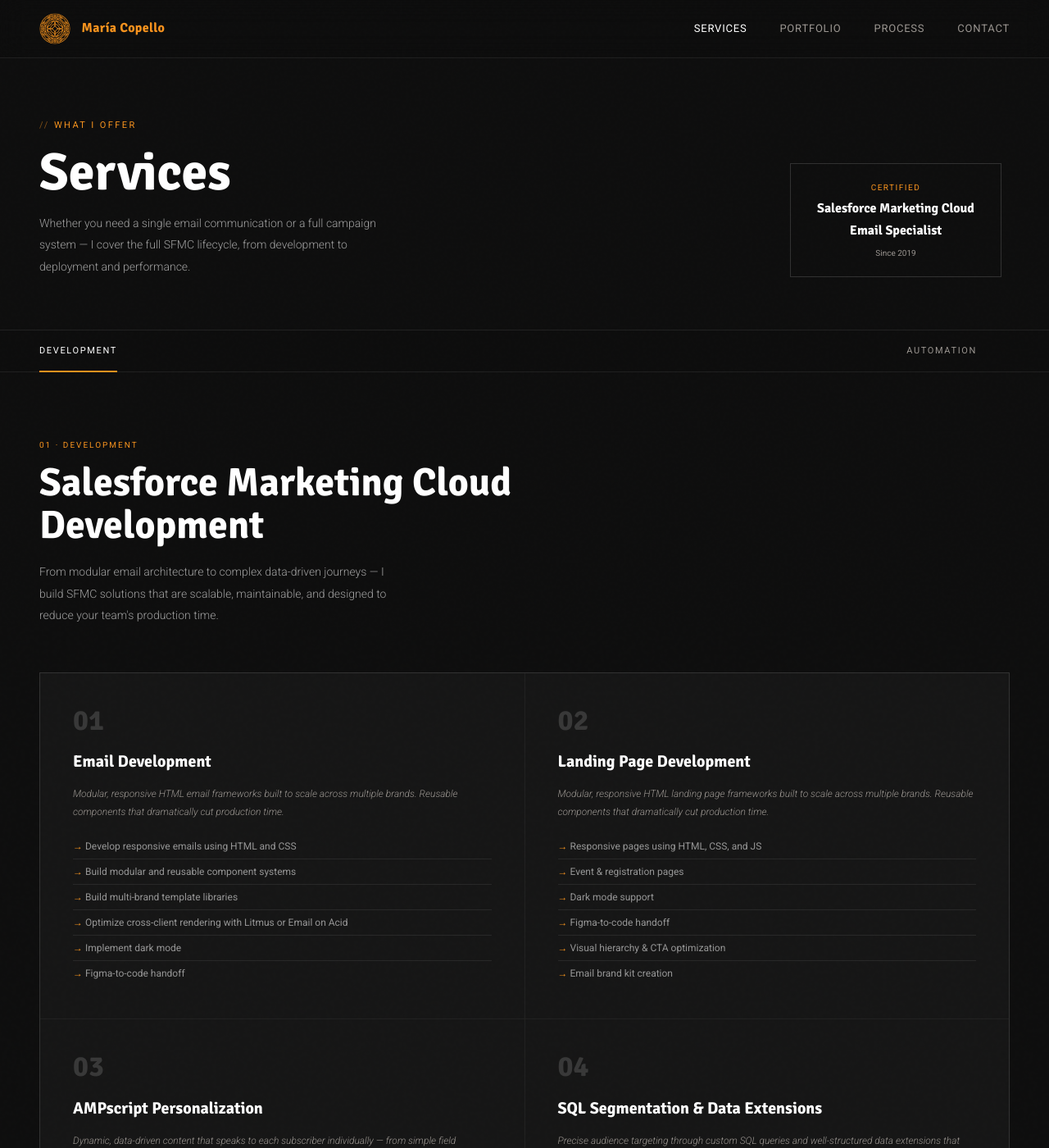
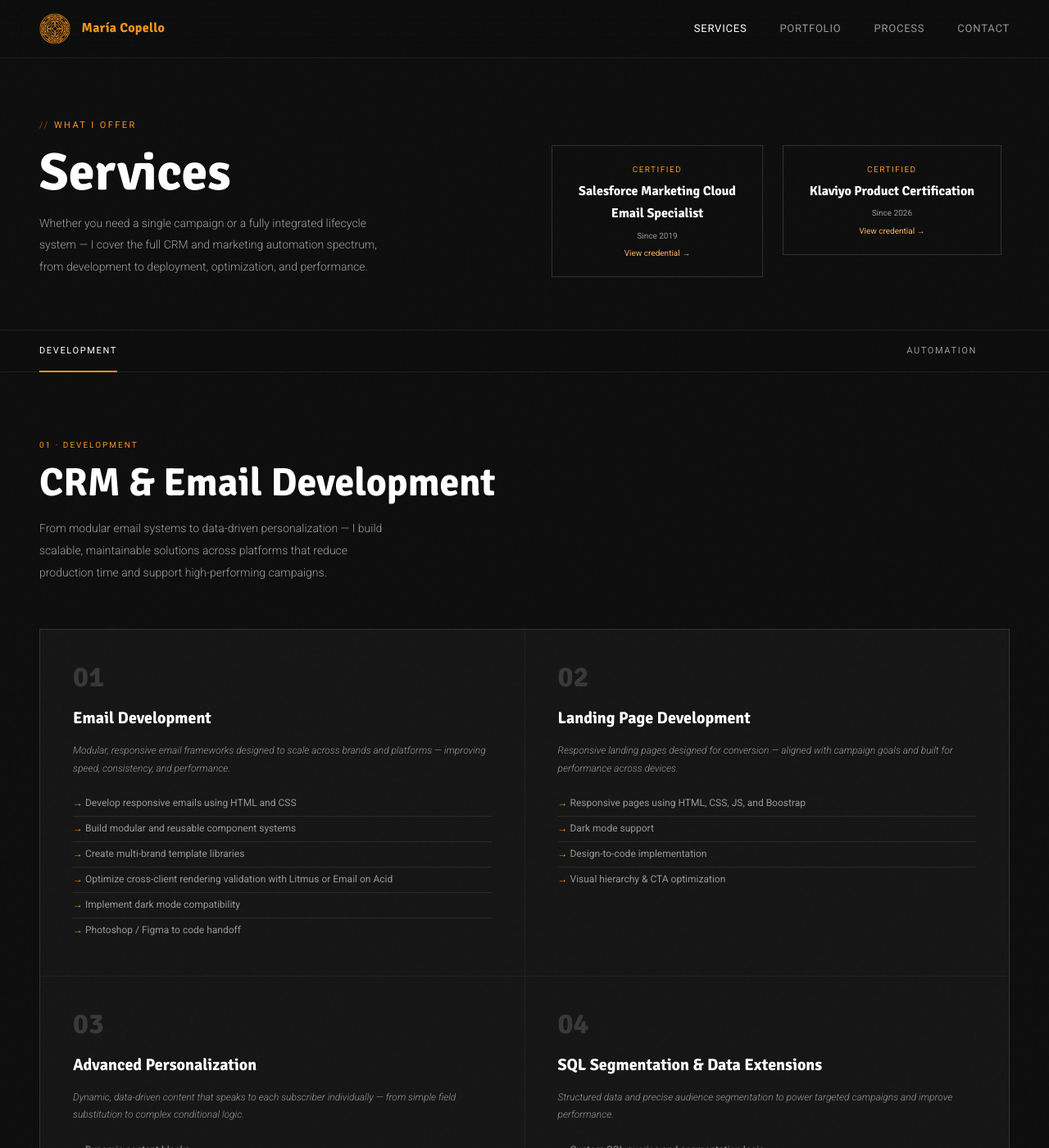
Before and after one commit to mabecoart/github.io, a Jekyll site: the page built from services.html, in a window 1280 px wide and 1400 px high. Shown: the whole window at 82% size. Built offline with Jekyll 4.4.1, drawn with Linux system fonts in a browser that asks for light colours; some of the changed text lies outside the part shown.

Commit message:
Revise service descriptions for clarity and focus
Updated service descriptions and titles to reflect CRM and email development focus. Enhanced clarity on automation and campaign performance services.

```diff
--- a/services.html
+++ b/services.html
@@ -2,19 +2,28 @@
 layout: base
 title: Services
 nav: services
-description: SFMC Development and Campaign Automation services by María Copello.
+description: CRM & Email Development and Lifecycle Marketing & Campaign Performance services by María Copello.
 ---
 
 <header class="page-header">
   <div>
     <p class="page-eyebrow anim-1">What I offer</p>
     <h1 class="page-title anim-2">Services</h1>
-    <p class="page-subtitle anim-3">Whether you need a single email communication or a full campaign system — I cover the full SFMC lifecycle, from development to deployment and performance.</p>
+    <p class="page-subtitle anim-3">Whether you need a single campaign or a fully integrated lifecycle system — I cover the full CRM and marketing automation spectrum, from development to deployment, optimization, and performance.</p>
   </div>
-  <div class="cert-badge anim-4">
-    <span class="cert-badge-label">Certified</span>
-    <span class="cert-badge-name">Salesforce Marketing Cloud<br>Email Specialist</span>
-    <span class="cert-badge-since">Since 2019</span>
+  <div class="hello">
+    <div class="cert-badge anim-4">
+      <span class="cert-badge-label">Certified</span>
+      <span class="cert-badge-name">Salesforce Marketing Cloud<br>Email Specialist</span>
+      <span class="cert-badge-since">Since 2019</span>
+      <a class="cert-badge-credential" href="https://trailhead.salesforce.com/en/credentials/certification-detail-print/?searchString=O4k5mBkpxaSK4PUf/Z3eSV5iFBvhFyUidrNuhEpWl3Ci04UZrZBhXypxtCMhOajH" class="panel-link" target="_blank">View credential →</a>
+    </div>
+    <div class="cert-badge anim-4">
+      <span class="cert-badge-label">Certified</span>
+      <span class="cert-badge-name">Klaviyo Product Certification</span>
+      <span class="cert-badge-since">Since 2026</span>
+      <a class="cert-badge-credential" href="https://credential.klaviyo.com/1032ee02-4b2c-413a-9741-ad308bb3a160#acc.1WOyq6ce" class="panel-link" target="_blank">View credential →</a>
+    </div>
   </div>
 </header>
 
@@ -25,38 +34,36 @@
 
 <section class="service-section" id="development">
   <p class="section-eyebrow">01 · Development</p>
-  <h2 class="section-title">Salesforce Marketing Cloud<br>Development</h2>
-  <p class="section-desc">From modular email architecture to complex data-driven journeys — I build SFMC solutions that are scalable, maintainable, and designed to reduce your team's production time.</p>
+  <h2 class="section-title">CRM & Email Development</h2>
+  <p class="section-desc">From modular email systems to data-driven personalization — I build scalable, maintainable solutions across platforms that reduce production time and support high-performing campaigns.</p>
   <div class="cards-grid">
     <div class="service-card">
       <span class="card-num">01</span>
       <h3 class="card-title">Email Development</h3>
-      <p class="card-desc">Modular, responsive HTML email frameworks built to scale across multiple brands. Reusable components that dramatically cut production time.</p>
+      <p class="card-desc">Modular, responsive email frameworks designed to scale across brands and platforms — improving speed, consistency, and performance.</p>
       <ul class="card-items">
         <li>Develop responsive emails using HTML and CSS</li>
         <li>Build modular and reusable component systems</li>
-        <li>Build multi-brand template libraries</li>
-        <li>Optimize cross-client rendering with Litmus or Email on Acid</li>
-        <li>Implement dark mode</li>
-        <li>Figma-to-code handoff</li>
+        <li>Create multi-brand template libraries</li>
+        <li>Optimize cross-client rendering validation with Litmus or Email on Acid</li>
+        <li>Implement dark mode compatibility</li>
+        <li>Photoshop / Figma to code handoff</li>
       </ul>
     </div>
     <div class="service-card">
       <span class="card-num">02</span>
       <h3 class="card-title">Landing Page Development</h3>
-      <p class="card-desc">Modular, responsive HTML landing page frameworks built to scale across multiple brands. Reusable components that dramatically cut production time.</p>
+      <p class="card-desc">Responsive landing pages designed for conversion — aligned with campaign goals and built for performance across devices.</p>
       <ul class="card-items">
-        <li>Responsive pages using HTML, CSS, and JS</li>
-        <li>Event &amp; registration pages</li>
+        <li>Responsive pages using HTML, CSS, JS, and Boostrap</li>
         <li>Dark mode support</li>
-        <li>Figma-to-code handoff</li>
+        <li>Design-to-code implementation</li>
         <li>Visual hierarchy &amp; CTA optimization</li>
-        <li>Email brand kit creation</li>
       </ul>
     </div>
     <div class="service-card">
       <span class="card-num">03</span>
-      <h3 class="card-title">AMPscript Personalization</h3>
+      <h3 class="card-title">Advanced Personalization</h3>
       <p class="card-desc">Dynamic, data-driven content that speaks to each subscriber individually — from simple field substitution to complex conditional logic.</p>
       <ul class="card-items">
         <li>Dynamic content blocks</li>
@@ -69,13 +76,13 @@
     <div class="service-card">
       <span class="card-num">04</span>
       <h3 class="card-title">SQL Segmentation &amp; Data Extensions</h3>
-      <p class="card-desc">Precise audience targeting through custom SQL queries and well-structured data extensions that power your personalization strategy.</p>
+      <p class="card-desc">Structured data and precise audience segmentation to power targeted campaigns and improve performance.</p>
       <ul class="card-items">
-        <li>Custom SQL query activities</li>
+        <li>Custom SQL queries and segmentation logic</li>
         <li>Data extension architecture</li>
         <li>Audience segmentation strategy</li>
         <li>Suppression &amp; exclusion logic</li>
-        <li>Deliverability &amp; list hygiene</li>
+        <li>List hygiene and deliverability best practices</li>
       </ul>
     </div>
   </div>
@@ -85,40 +92,40 @@
       <span class="ideal-tag">Insurance &amp; financial services</span>
       <span class="ideal-tag">Healthcare &amp; benefits</span>
       <span class="ideal-tag">Retail &amp; e-commerce</span>
-      <span class="ideal-tag">Enterprise SFMC migrations</span>
-      <span class="ideal-tag">Teams scaling email programs</span>
-      <span class="ideal-tag">Agencies needing SFMC expertise</span>
+      <span class="ideal-tag">CRM platform migrations (SFMC, Klaviyo, others)</span>
+      <span class="ideal-tag">Teams scaling lifecycle and email programs</span>
+      <span class="ideal-tag">Agencies needing CRM and email expertise</span>
     </div>
   </div>
 </section>
 
 <section class="service-section" id="automation">
   <p class="section-eyebrow">02 · Automation</p>
-  <h2 class="section-title">Campaign Automation<br>&amp; Performance</h2>
-  <p class="section-desc">From Journey Builder orchestration to deployment execution and performance analysis — I make sure every campaign reaches the right audience, runs smoothly, and delivers measurable results.</p>
+  <h2 class="section-title">Lifecycle Marketing & Campaign Performance</h2>
+  <p class="section-desc">From automation workflows to campaign execution and analysis — I ensure your communications reach the right audience, run efficiently, and continuously improve through data.</p>
   <div class="cards-grid cards-grid--3">
     <div class="service-card">
       <span class="card-num">01</span>
       <h3 class="card-title">Campaign Deployment</h3>
-      <p class="card-desc">End-to-end campaign deployment — from audience validation and QA to scheduling, sending, and monitoring deliverability across enterprise brands.</p>
+      <p class="card-desc">End-to-end campaign execution — from audience validation and QA to scheduling, sending, and monitoring performance.</p>
       <ul class="card-items">
         <li>Audience validation &amp; list QA</li>
         <li>Campaign scheduling &amp; deployment</li>
         <li>A/B test setup &amp; execution</li>
         <li>Deliverability monitoring</li>
-        <li>Post-send error handling</li>
+        <li>Post-send troubleshooting and optimization</li>
       </ul>
     </div>
     <div class="service-card">
       <span class="card-num">02</span>
-      <h3 class="card-title">Journey Builder Setup</h3>
+      <h3 class="card-title">Automation Workflow Design</h3>
       <p class="card-desc">End-to-end campaign orchestration — from onboarding sequences to event-triggered workflows and multi-step nurture journeys.</p>
       <ul class="card-items">
-        <li>Multi-step journey design</li>
-        <li>Entry source configuration</li>
-        <li>Decision splits &amp; wait activities</li>
-        <li>Workshop &amp; event registrations</li>
-        <li>Automated follow-up sequences</li>
+        <li>Multi-step journey and workflow design</li>
+        <li>Entry source and trigger configuration</li>
+        <li>Decision splits and logic-based flows</li>
+        <li>Event-based and behavioral automation</li>
+        <li>Automated follow-up and nurture sequences</li>
       </ul>
     </div>
     <div class="service-card">
@@ -138,10 +145,10 @@
   <div class="ideal-for">
     <p class="ideal-label">Ideal for</p>
     <div class="ideal-tags">
-      <span class="ideal-tag">Marketing teams without dedicated operations support</span>
-      <span class="ideal-tag">Brands launching new automated journeys</span>
-      <span class="ideal-tag">Companies needing ongoing campaign management</span>
-      <span class="ideal-tag">Teams migrating to SFMC needing full deployment support</span>
+      <span class="ideal-tag">Teams without dedicated CRM / marketing operations</span>
+      <span class="ideal-tag">Brands launching or scaling automated journeys</span>
+      <span class="ideal-tag">Companies needing ongoing campaign execution</span>
+      <span class="ideal-tag">Organizations migrating platforms and needing full support</span>
     </div>
   </div>
 </section>
```
